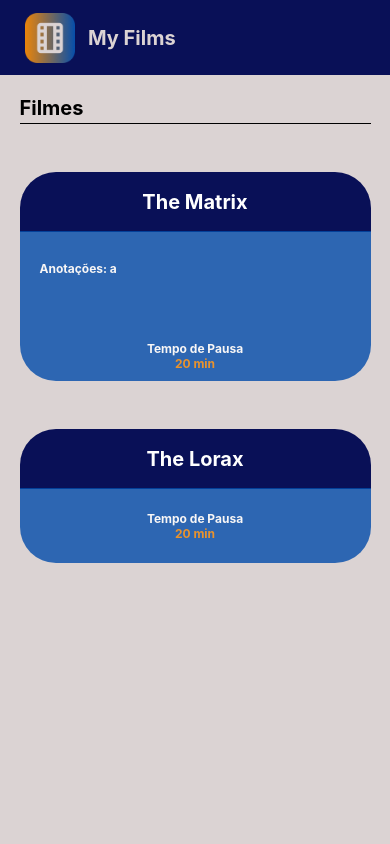
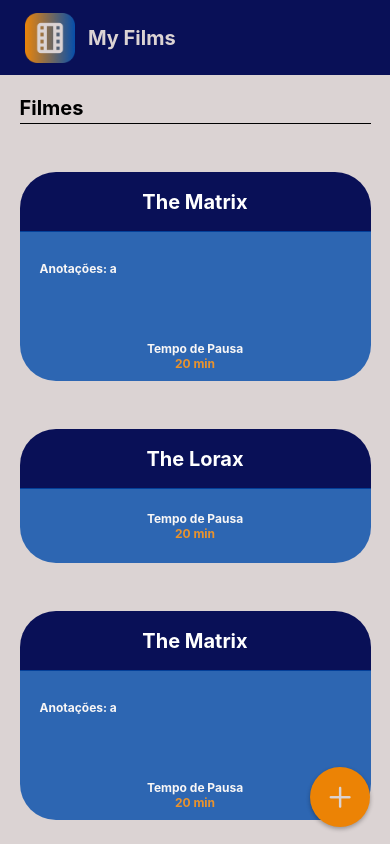
Before and after one commit to AbadeMTH/MyFilms, a React Native app: screen / in a window 390 px wide. Built offline with nearby package versions, Linux system fonts and the light colour scheme.

Commit message:
Add addCard

```diff
--- /dev/null
+++ b/src/components/addCard/addCard.js
@@ -0,0 +1,12 @@
+import React from "react";
+import { TouchableOpacity } from "react-native";
+import FontAwesome6 from '@expo/vector-icons/FontAwesome6';
+import { stylesAddCard as styles} from "./style";
+
+export function AddCard(){
+    return(
+        <TouchableOpacity style={styles.button}>
+            <FontAwesome6 name="add" size={26} color="#DBD3D3" />
+        </TouchableOpacity>
+    )
+}
--- /dev/null
+++ b/src/components/addCard/style.js
@@ -0,0 +1,21 @@
+import { StyleSheet } from "react-native"
+
+export const stylesAddCard = StyleSheet.create({
+    button: {
+        backgroundColor: "#EC8305",
+        width: 60,
+        height: 60,
+        justifyContent: "center",
+        alignItems: "center",
+        position: "absolute",
+        bottom: 17,
+        right: 20,
+        padding: 15,
+        borderRadius: 50,
+        elevation: 5, // sombra para Android
+        shadowColor: "#000", // sombra para iOS
+        shadowOffset: { width: 0, height: 2 },
+        shadowOpacity: 0.3,
+        shadowRadius: 4,
+    },
+})
--- a/src/screens/homeScreen/index.js
+++ b/src/screens/homeScreen/index.js
@@ -3,6 +3,7 @@
 import { stylesHomeScreen as styles } from "./style"
 import { Header } from "./components/header/header"
 import { Card } from "../../components/card/card"
+import { AddCard } from "../../components/addCard/addCard"
 
 export function HomeScreen() {
     return (
@@ -16,7 +17,7 @@
                         width: "100%",
                         backgroundColor: "#000",
                         height: 1,
-                        marginBottom: 16
+                        marginBottom: 16,
                     }}
                 />
             </View>
@@ -30,8 +31,16 @@
                 >
                     <Card film={"The Matrix"} notes={"a"} tempo={"20 min"} />
                     <Card film={"The Lorax"} tempo={"20 min"} />
+                    <Card film={"The Matrix"} notes={"a"} tempo={"20 min"} />
+                    <Card film={"The Lorax"} tempo={"20 min"} />
+                    <Card film={"The Matrix"} notes={"a"} tempo={"20 min"} />
+                    <Card film={"The Lorax"} tempo={"20 min"} />
+                    <Card film={"The Matrix"} notes={"a"} tempo={"20 min"} />
+                    <Card film={"The Lorax"} tempo={"20 min"} />
                 </ScrollView>
             </View>
+
+            <AddCard />
         </View>
     )
 }
```
